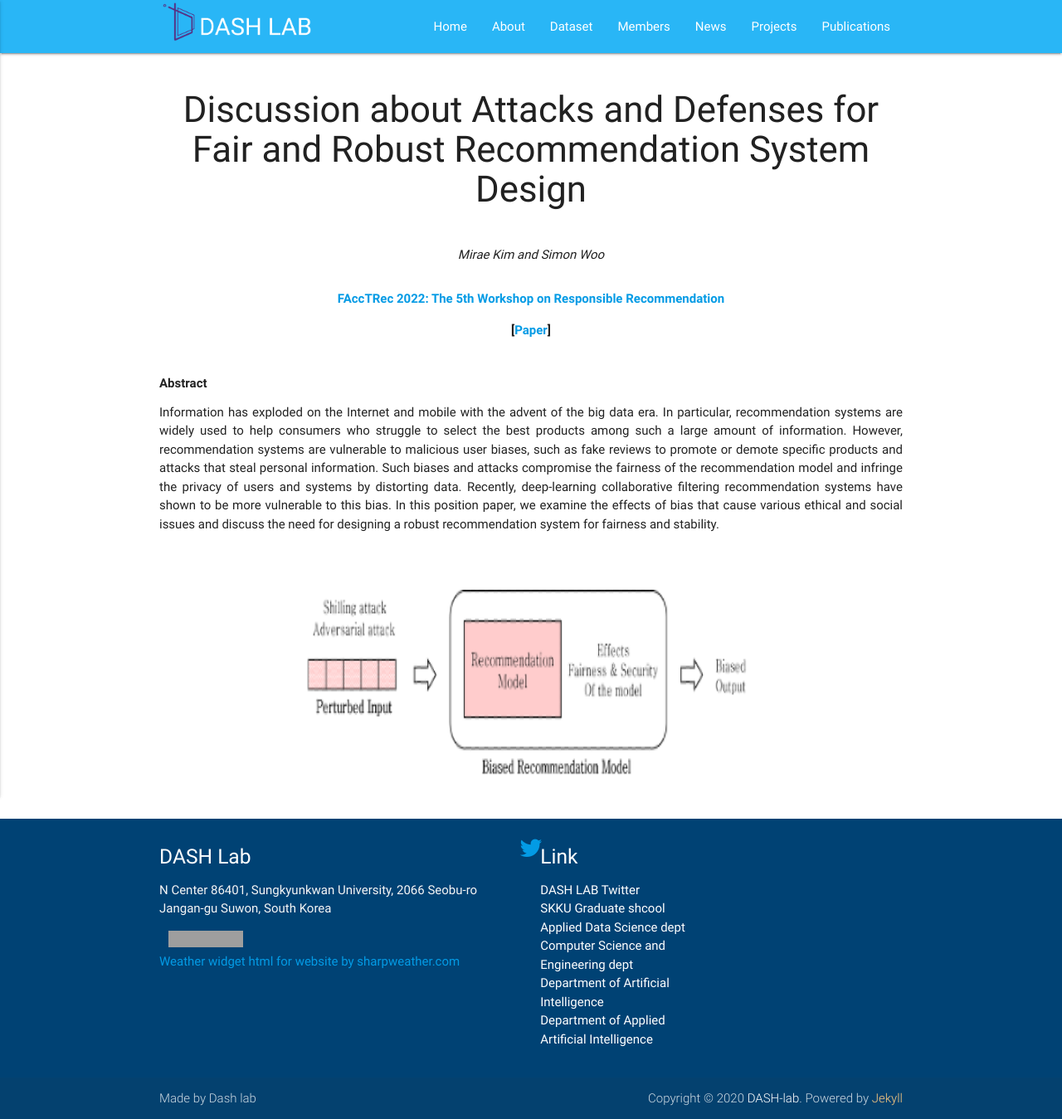
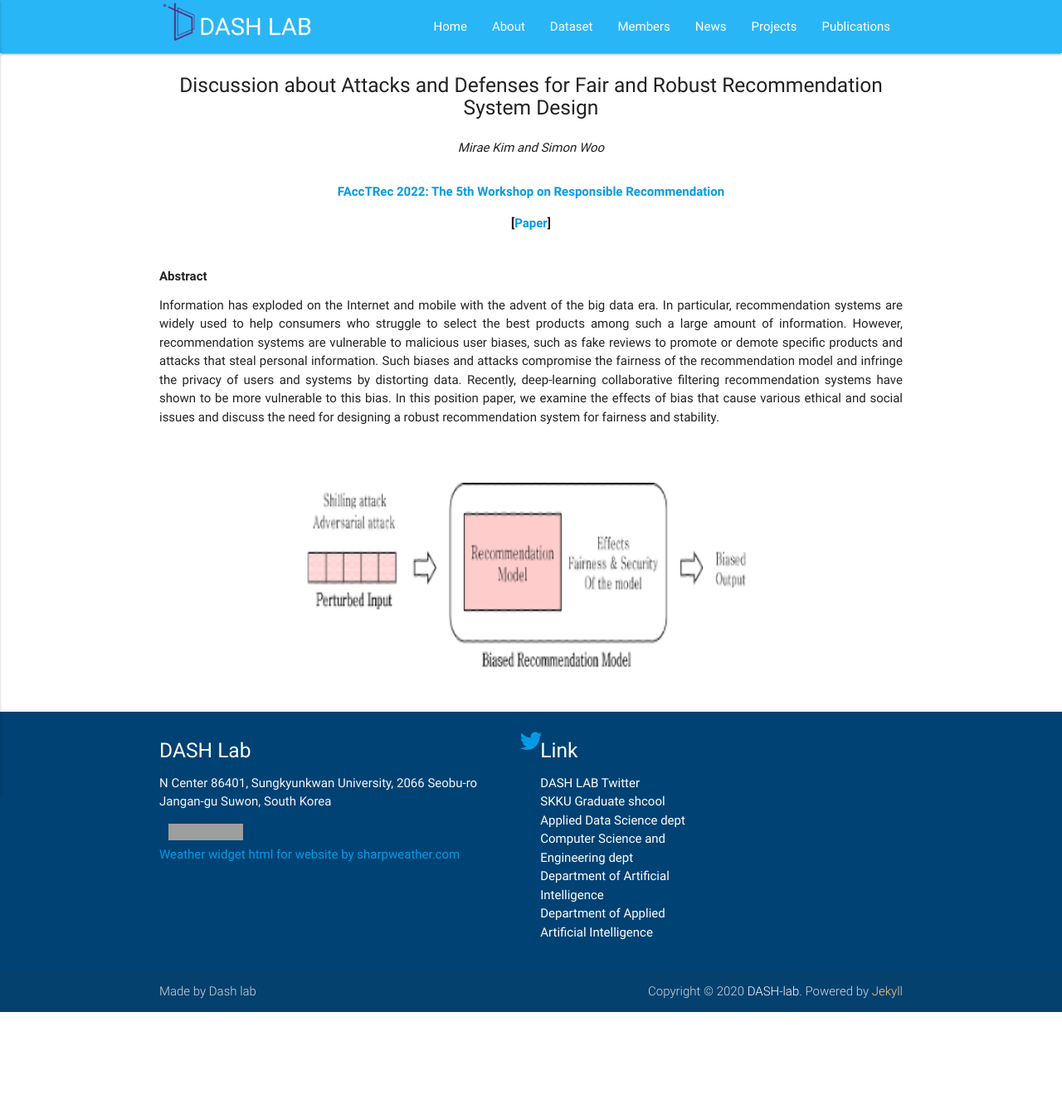
Before and after one commit to Yurim990507/DASH-Lab.github.io, a Jekyll site: the page built from mirae_facctrec.html, in a window 1280 px wide. Shown: the whole page at 83% size. Built offline with Jekyll 4.4.1, drawn with Linux system fonts in a browser that asks for light colours; a script that is not in the unit is left out; after the commit the page ends 1220 px from its top, so only the background shows below that; grey boxes are pictures that could not be loaded.

Commit message:
Update mirae_facctrec.html

```diff
--- a/mirae_facctrec.html
+++ b/mirae_facctrec.html
@@ -4,7 +4,7 @@ permalink: /mirae_facctrec/
 ---
 
 
-<h3> <p align=center> Discussion about Attacks and Defenses  for Fair and Robust Recommendation System Design</p></h3>
+<h5> <p align=center> Discussion about Attacks and Defenses  for Fair and Robust Recommendation System Design</p></h5>
 <p style="margin-top: 4px;margin-bottom: 4px;text-align: center;"><em>Mirae Kim and Simon Woo</em></p><br>
 <p style="margin-top: 4px;margin-bottom: 4px;text-align: center;" > <a><b>FAccTRec 2022: The 5th Workshop on Responsible Recommendation</b>  </a></p>
 <p align=center><b>[<a href="https://drive.google.com/file/d/1GCFC0AcXI38fX7tec-s0U1AYIG-A8yOL/view?usp=sharing">Paper</a>]</b></p><br>
```
